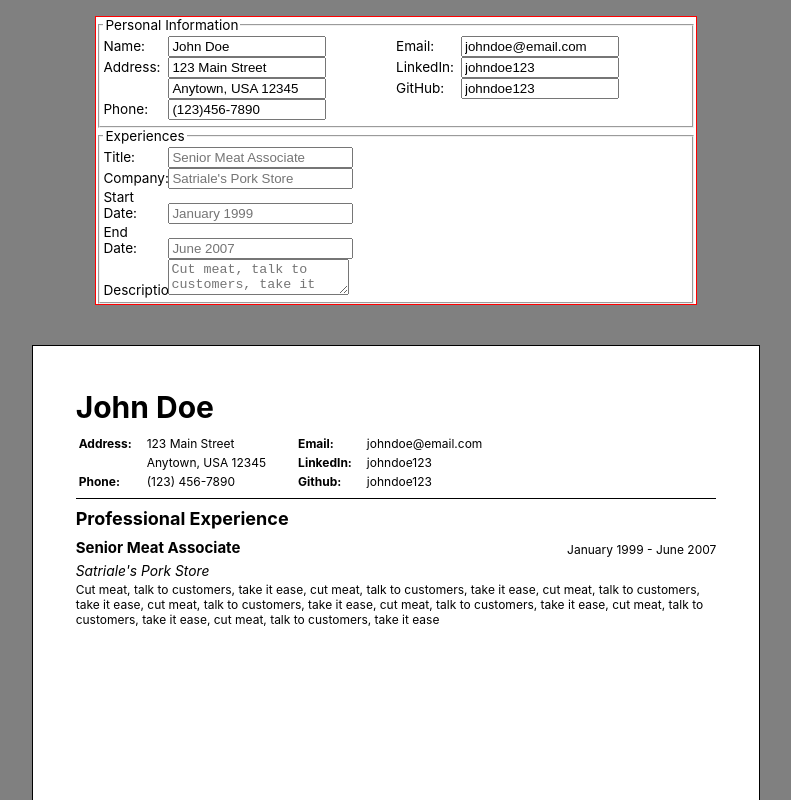
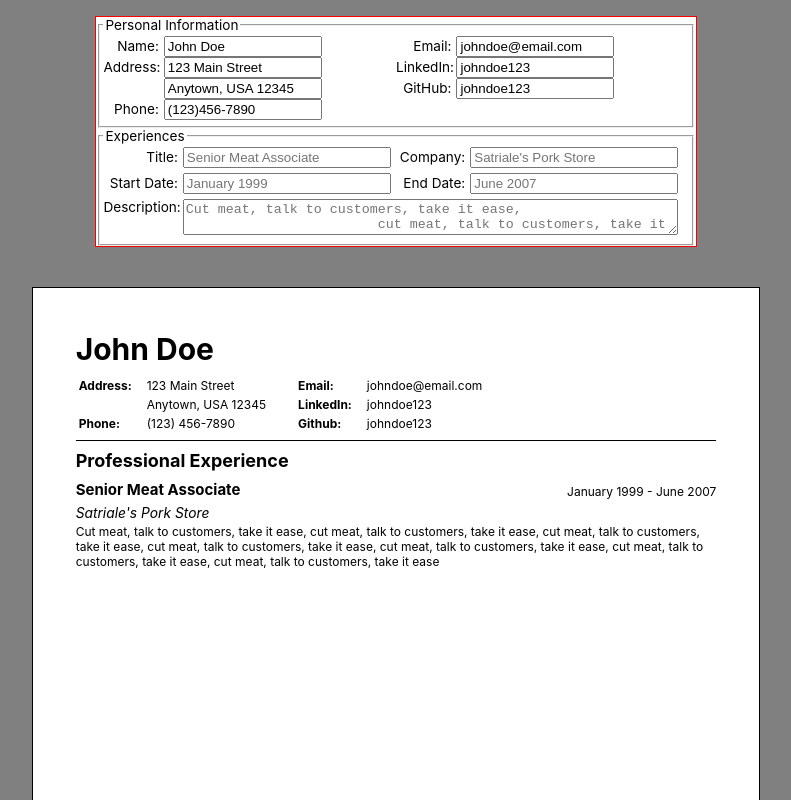
Before and after one commit to chadokada/odin-cv-project, a React (Create React App) app: page / in a window 1280 px wide. Shown: the top 800 px of the page, without its empty margins (244-1035 px from the left). Built offline with nearby package versions, Linux system fonts and the light colour scheme.

Commit message:
Added styles for experience inputs

```diff
--- a/src/App.css
+++ b/src/App.css
@@ -44,15 +44,8 @@ p{
 
 label{
   display: inline-block;
-  width: 50px;
-  /*
-  text-align: right;
-  */
-  padding-right: 15px;
-}
-
-.personal-info input{
-  width: 150px;
+  padding-right: 5px;
+  text-align: end;
 }
 
 .personal-info{
@@ -61,6 +54,41 @@ label{
   height: 100px;
 }
 
+.personal-info label{
+  display: inline-block;
+  width: 55.45px;
+}
+
+.personal-info input{
+  width: 150px;
+}
+
+
+.experiences{
+  display: flex;
+  flex-flow: row wrap;
+}
+
+.experiences label{
+  width: 74.45px;
+}
+
+.experiences input{
+  width: 200px;
+}
+
+.experience-input-row,
+.experience-input-description-container{
+  width: 100%;
+  display: flex;
+  justify-content: space-between;
+  margin-bottom: 5px;
+}
+
+.experience-input-description-container textarea{
+  flex: 1;
+  box-sizing: border-box;
+}
 /*
 // Styles for the rendered resume
 */
```
